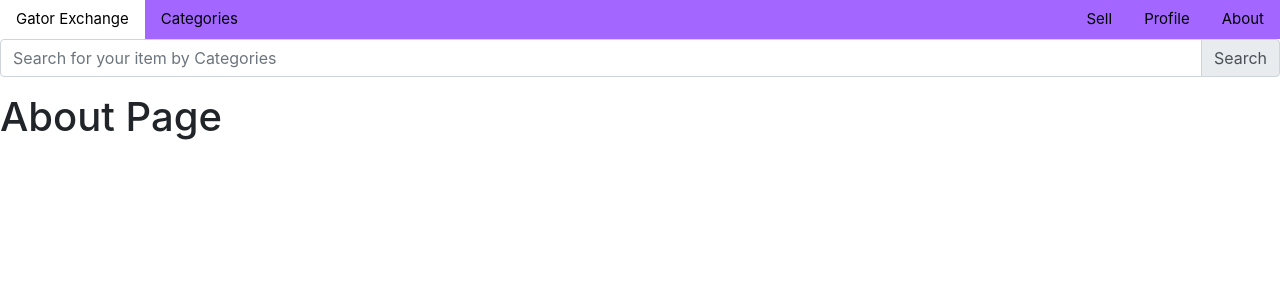
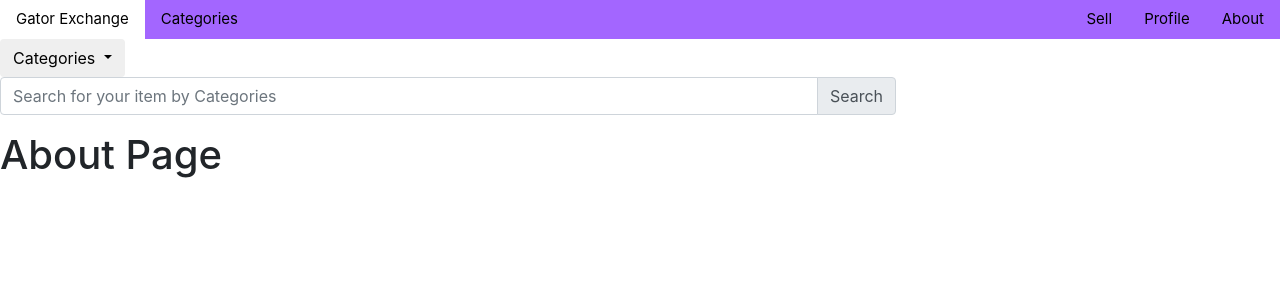
Before and after one commit to mattbho/Gator-Exchange, a React (Create React App) app in the folder client/: page /About in a window 1280 px wide. Shown: the top 300 px of the page. Built offline with nearby package versions, Linux system fonts and the light colour scheme.

Commit message:
Updated, created a new categories for search bar. Still work in progress. Cleaned up code for readability.

```diff
--- a/client/package.json
+++ b/client/package.json
@@ -11,6 +11,7 @@
     "popper": "^1.0.1",
     "popper.js": "^1.14.4",
     "react": "^16.5.2",
+    "react-bootstrap": "^0.32.4",
     "react-dom": "^16.5.2",
     "react-router": "^4.3.1",
     "react-router-dom": "^4.3.1",
--- a/client/src/App.css
+++ b/client/src/App.css
@@ -7,8 +7,12 @@
 }
 
 .Search {
-  width: 100%;
+  width: 70%;
+  display: inline-block;
 }
+
+
+
 
 
 /* ======== NAV BAR ======== */
@@ -43,6 +47,27 @@ li a.Home:hover, li a.Categories:hover, li a.About:hover, li a.Profile:hover, li
 background-color: white;
 }
 
+.Dropdown-content{
+    display: none;
+    position: absolute;
+    background-color: #f9f9f9;
+    min-width: 160px;
+    box-shadow: 0px 8px 16px 0px rgba(0,0,0,0.2);
+    z-index: 1;
+}
+
+.Dropdown-content a {
+  color: black;
+  padding: 12px 16px;
+  text-decoration: none;
+  display: block;
+  text-align: left;
+}
+
+li.cats:hover .Dropdown-content a{
+  display: block;
+}
+
 /* ======== ERROR PAGE ======== */
 .Error{
   font-size: 30px;
--- a/client/src/components/navbar.jsx
+++ b/client/src/components/navbar.jsx
@@ -1,5 +1,6 @@
 import React, { Component } from 'react';
-import SearchBar from './searchbar';
+import {DropdownButton, MenuItem } from 'react-bootstrap';
+
 class NavBar extends Component {
   state = {  }
   render() {
@@ -7,16 +8,34 @@ class NavBar extends Component {
       <nav>
         <ul className = "NavBar">
           <li><a className = "Home" href = "/"> Gator Exchange</a> </li>
-          <li><a className = "Categories" href = "Categories"> Categories</a></li>
-
+          <li className="cats"><a className = "Categories" href = "Categories"> Categories</a></li>
+                  <div className="Dropdown-content">
+                  <a href="/categories/books">Books</a>
+                  <a href="/categories/clothes">Clothes</a>
+                  <a href="/categories/miscellaneous">Miscellaneous</a>
+                  </div>
           <li><a className = "About" href = "About"> About</a></li>
           <li><a className = "Profile" href = "Profile"> Profile</a></li>
           <li><a className = "Sell" href = "Sell"> Sell</a></li>
+        </ul>
 
-        </ul>
+        <categorydropdown className="categorydropdown">
+          <DropdownButton title="Categories" id="dropdown-size-medium">
+
+          <MenuItem eventKey = "1">Books</MenuItem>
+          <MenuItem eventKey = "2">Clothes</MenuItem>
+          <MenuItem eventKey = "3">Miscellaneous</MenuItem>
+
+        </DropdownButton>
+        </categorydropdown>
+
+
+
+
       </nav>
     );
   }
 }
 
+
 export default NavBar;
--- a/client/src/index.js
+++ b/client/src/index.js
@@ -1,7 +1,5 @@
 import React from "react";
 import ReactDOM from "react-dom";
-import { Router, Route } from "react-router";
-import { HashRouter } from "react-router-dom";
 
 import App from "./App";
 
--- a/client/src/pages/About.js
+++ b/client/src/pages/About.js
@@ -3,7 +3,12 @@ import React from "react";
 export default class About extends React.Component{
     render(){
         return(
-            <h1>About Page</h1>
+            <div>
+                <h1>About Page</h1>
+
+
+            </div>
+
         );
     }
 }
```
Also changed, not shown: client/src/App.js (+0 -16 lines), 1 other file (tests, documents, lock files or other folders).
